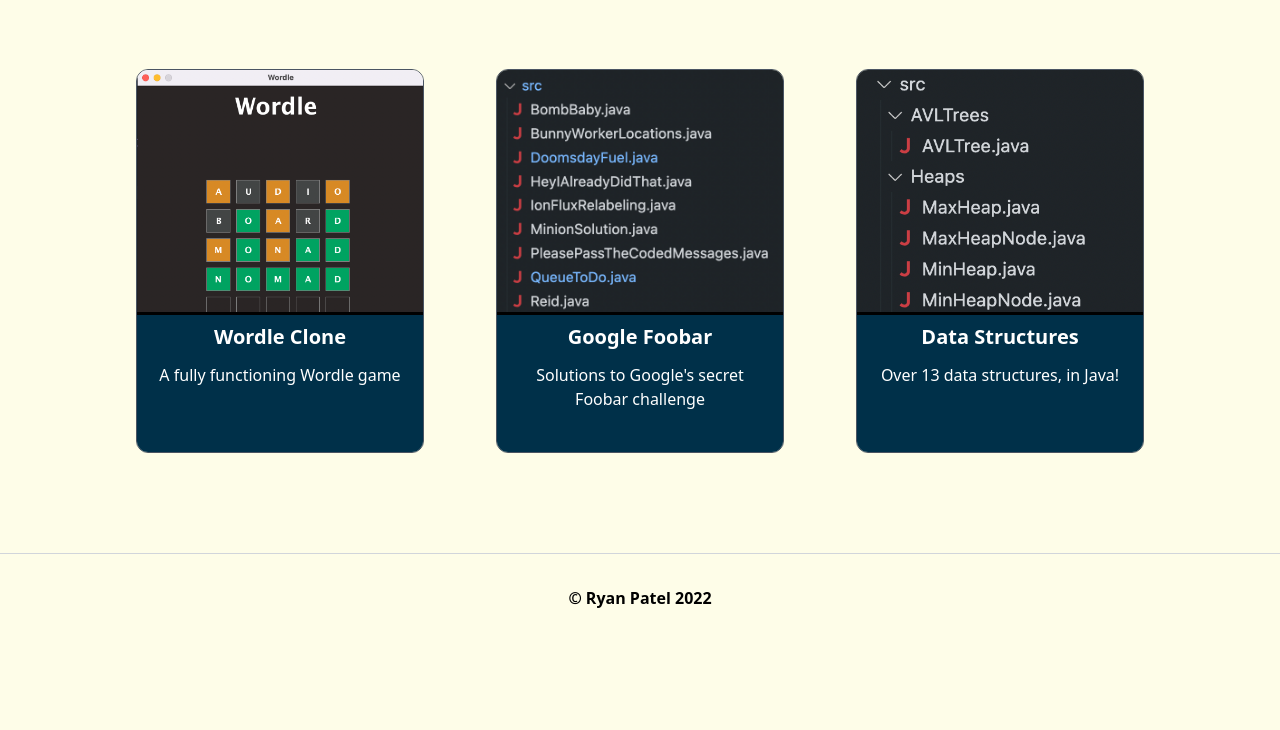
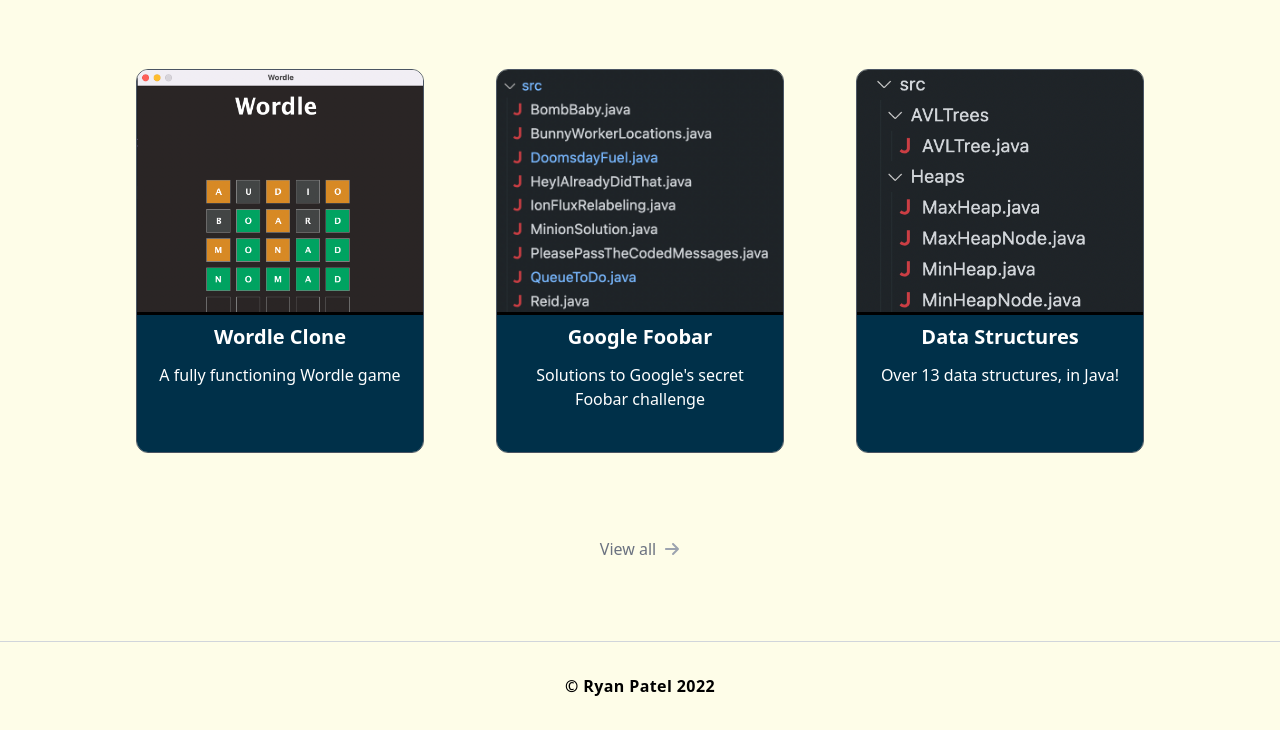
Before and after one commit to Ryan9771/Ryan9771.github.io, a website: page index.html in a window 1280 px wide. Shown: the part 2263-2993 px from the top of the page. Before the commit the page ends 2905 px from the top, so only its background shows below. Drawn offline with Linux system fonts and the light colour scheme.

Commit message:
Added view all in project section

```diff
--- a/index.html
+++ b/index.html
@@ -405,10 +405,21 @@
         </section>
         <!-- END PROJECT SECTION -->
 
+        <!-- BEGIN PROJ VIEW ALL SECTION -->
+        <section class="w-full mt-8 py-4 flex items-center justify-center">
+            <a href="projects/projects.html" class="flex justify-center items-center hover:scale-110 trans">
+                <span class="text-gray-500 mr-2">
+                    View all
+                </span>
+                <svg class="w-4 h-4 fill-gray-400" xmlns="http://www.w3.org/2000/svg" viewBox="0 0 448 512"><path d="M438.6 278.6c12.5-12.5 12.5-32.8 0-45.3l-160-160c-12.5-12.5-32.8-12.5-45.3 0s-12.5 32.8 0 45.3L338.8 224 32 224c-17.7 0-32 14.3-32 32s14.3 32 32 32l306.7 0L233.4 393.4c-12.5 12.5-12.5 32.8 0 45.3s32.8 12.5 45.3 0l160-160z"/></svg>
+            </a>
+        </section>
+        <!-- END PROJ VIEW ALL SECTION -->
+
 
         <!-- BEGIN FOOTER SECTION -->
         <section class="w-full mt-16 py-5 md:py-8 flex items-center justify-center border-t border-t-gray-300">
-            <span class="font-bold trackign-wide">© Ryan Patel 2022</span>
+            <span class="font-bold tracking-wide">© Ryan Patel 2022</span>
         </section>
         <!-- END FOOTER SECTION -->
 
```
Also changed, not shown: dist/output.css, projects/projects.html (added).
